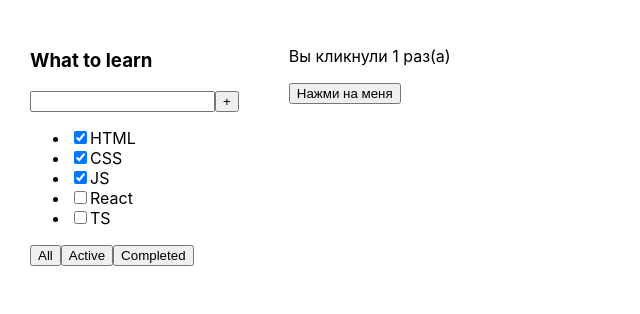
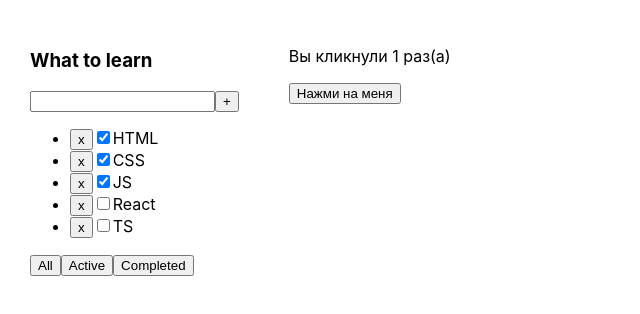
Before and after one commit to IJTINK7/Week, a React (Create React App) app in the folder Monday/todolist-ts/: page / in a window 1280 px wide. Shown: the top 314 px of the page, without its empty margins (0-640 px from the left). Built offline with nearby package versions, Linux system fonts and the light colour scheme.

Commit message:
Creating 'X' button for tasks deleting

```diff
--- a/Monday/todolist-ts/src/App.tsx
+++ b/Monday/todolist-ts/src/App.tsx
@@ -11,6 +11,11 @@ export function App() {
 		{id: 4, checked: false, name: "React"},
 		{id: 5, checked: false, name: "TS"},
 	];
+	const removeTask =()=>{
+		console.log("Click")
+	}
+
+
 
 	let [count, setCount] = useState(1);
 	const onClickHandler = () => {
@@ -18,7 +23,7 @@ export function App() {
 	}
 	return (
 		<div className="App">
-			<ToDoList title={"What to learn"} list={tasks}/>
+			<ToDoList title={"What to learn"} list={tasks} removeTask={removeTask}/>
 			<div>
 				<p>Вы кликнули {count} раз(а)</p>
 				<button onClick={onClickHandler}>Нажми на меня</button>
--- a/Monday/todolist-ts/src/ToDoList.tsx
+++ b/Monday/todolist-ts/src/ToDoList.tsx
@@ -3,6 +3,7 @@ import React from "react";
 export type TitlePropsType = {
 	title: string;
 	list: Array<ListPropsType>;
+	removeTask:()=>void
 }
 
 export type ListPropsType = {
@@ -21,6 +22,7 @@ export const ToDoList = (props: TitlePropsType) => {
 				{props.list.map((el) => {
 					return (
 						<li key={el.id}>
+							<button onClick={()=>{props.removeTask()}}>x</button>
 							<input type="checkbox" checked={el.checked}/>
 							<span>{el.name}</span>
 						</li>
```
